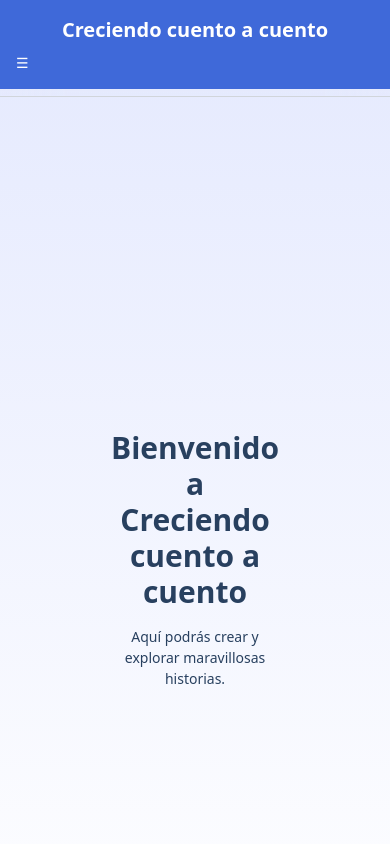
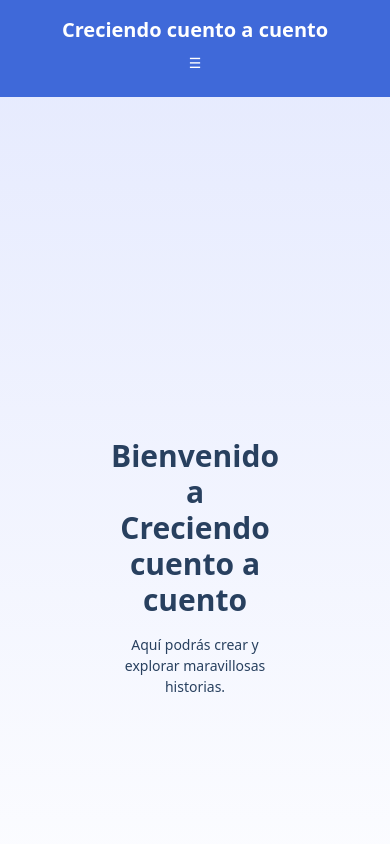
Before and after one commit to DaniGSL/creciendo-cuento-a-cuento, a Next.js app: page / in a window 390 px wide. Shown: the top 844 px of the page. Built offline with nearby package versions, Linux system fonts and the light colour scheme; no server answers.

Commit message:
boton version movil

```diff
--- a/src/app/components/Nav.tsx
+++ b/src/app/components/Nav.tsx
@@ -19,15 +19,15 @@ export default function Nav() {
       <h1 className="text-xl sm:text-2xl font-bold mb-2 text-center">
         Creciendo cuento a cuento
       </h1>
-      <div className="w-full flex justify-between items-center">
+      <div className="w-full flex flex-col sm:flex-row justify-between items-center">
         <button
           onClick={() => setIsMenuOpen(!isMenuOpen)}
-          className="sm:hidden text-white focus:outline-none"
+          className="sm:hidden text-white focus:outline-none mb-2"
         >
           ☰
         </button>
-        <div className={`${isMenuOpen ? 'flex' : 'hidden'} sm:flex flex-col sm:flex-row w-full justify-between items-start sm:items-center mt-2 sm:mt-0`}>
-          <ul className="flex flex-col sm:flex-row space-y-2 sm:space-y-0 sm:space-x-4">
+        <div className={`${isMenuOpen ? 'flex' : 'hidden'} sm:flex flex-col sm:flex-row w-full justify-between items-center sm:items-center mt-2 sm:mt-0`}>
+          <ul className="flex flex-col sm:flex-row space-y-2 sm:space-y-0 sm:space-x-4 items-center sm:items-start">
             <li><Link href="/" className="block py-1 hover:underline">Inicio</Link></li>
             {session && (
               <>
@@ -38,7 +38,7 @@ export default function Nav() {
               </>
             )}
           </ul>
-          <ul className="flex flex-col sm:flex-row space-y-2 sm:space-y-0 sm:space-x-4 mt-2 sm:mt-0">
+          <ul className="flex flex-col sm:flex-row space-y-2 sm:space-y-0 sm:space-x-4 mt-2 sm:mt-0 items-center sm:items-start">
             {session ? (
               <li><button onClick={handleSignOut} className="block py-1 hover:underline">Cerrar sesión</button></li>
             ) : (
```
